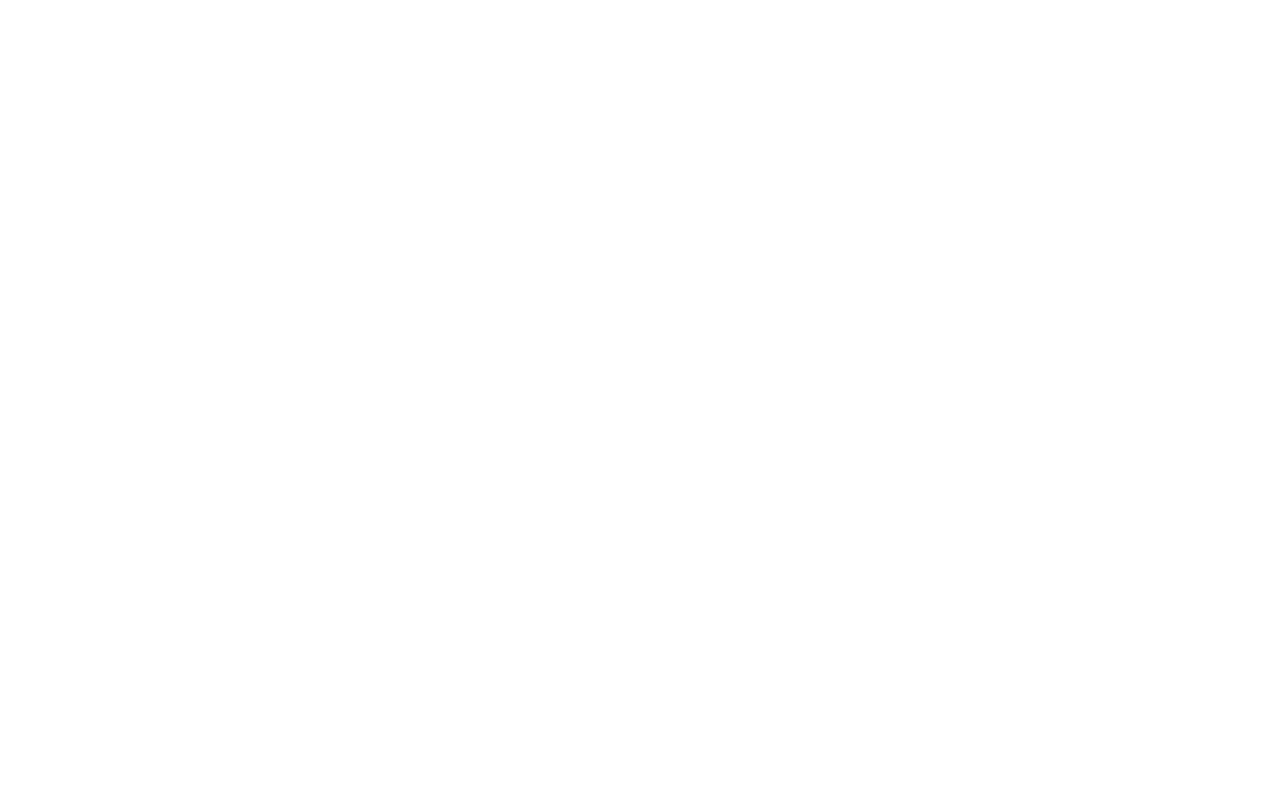
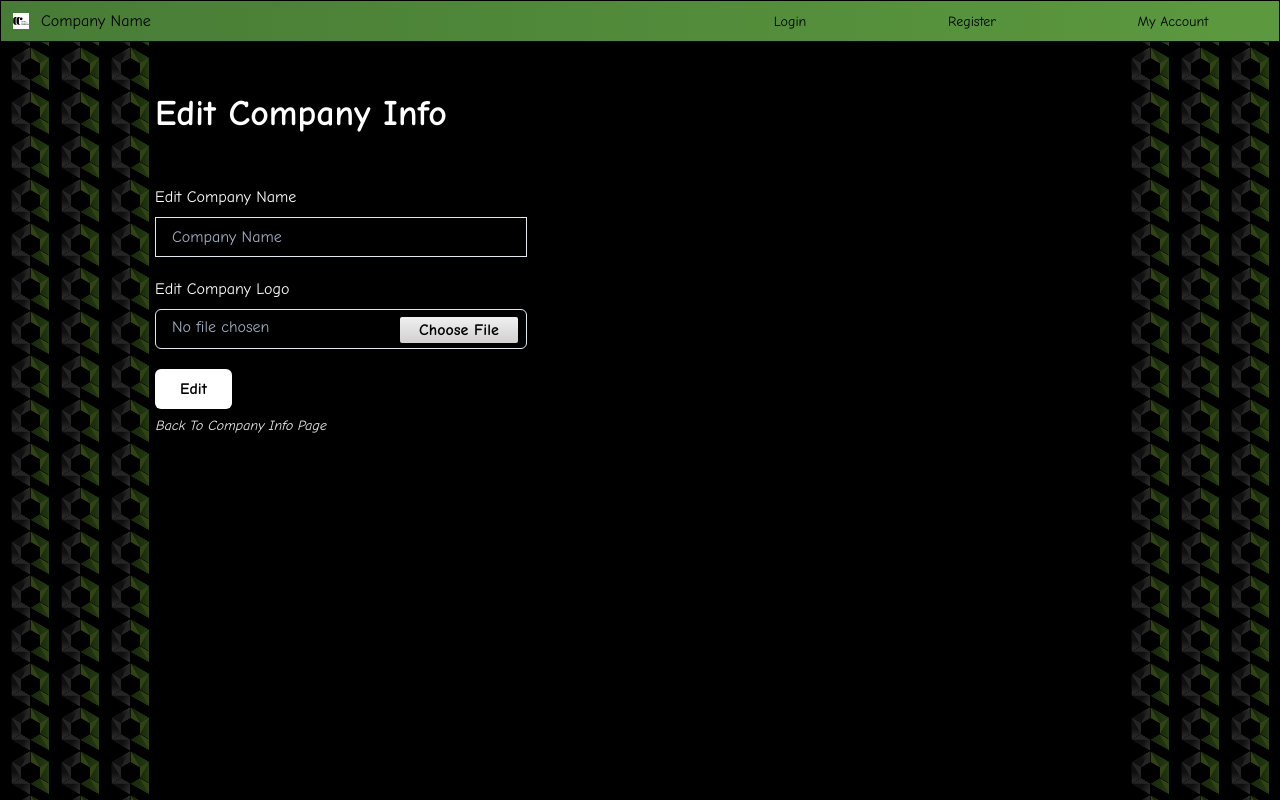
Before and after one commit to RobertBognar/hr-app, a React (Create React App) app: page /editcompanyinfo in a window 1280 px wide. Before the commit this address had no page. Built offline with nearby package versions, Linux system fonts and the light colour scheme.

Commit message:
working on functionality

```diff
--- a/src/App.js
+++ b/src/App.js
@@ -15,6 +15,7 @@ import GuestLayout from './components/Layout/GuestLayout';
 import AuthLayout from './components/Layout/AuthLayout';
 import Page from './components/pages/Page';
 import CompanyInfoPage from './components/company-info-page/CompanyInfoPage';
+import EditCompanyInfoPage from './components/company-info-page/EditCompanyInfoPage';
 
 function App() {
     return (
@@ -74,6 +75,16 @@ function App() {
                                     />
                                 }
                             />
+                            {/* Send To Protected Routes & Change To Auth Layout */}
+                            <Route
+                                path="/editcompanyinfo"
+                                element={
+                                    <Page
+                                        Layout={GuestLayout}
+                                        Component={EditCompanyInfoPage}
+                                    />
+                                }
+                            />
                         </Route>
                         <Route element={<ProtectedRoute />}>
                             <Route
--- a/src/components/Navbar/SideNavTabs.js
+++ b/src/components/Navbar/SideNavTabs.js
@@ -47,7 +47,12 @@ const SideNavTabs = () => {
                 </MenuItem>
                 <MenuItem backgroundColor={'whiteAlpha.600'}>
                     <ChevronRightIcon />
-                    <Text paddingLeft={3}>Company Info</Text>
+                    <Text
+                        onClick={() => navigate('/companyinfopage')}
+                        paddingLeft={3}
+                    >
+                        Company Info
+                    </Text>
                 </MenuItem>
                 <MenuItem
                     onClick={() => navigate('/profile')}
--- a/src/components/company-info-page/CompanyInfoPage.js
+++ b/src/components/company-info-page/CompanyInfoPage.js
@@ -1,4 +1,5 @@
 import React, { useState } from 'react';
+import { useNavigate } from 'react-router-dom';
 import {
     Heading,
     Text,
@@ -10,9 +11,10 @@ import {
 } from '@chakra-ui/react';
 import { useForm } from 'react-hook-form';
 import './CompanyInfoPage.css';
-import addCompanyInfoService from '../../services/CompanyInfoService';
+import companyInfoService from '../../services/CompanyInfoService';
 
 const CompanyInfoPage = () => {
+    let navigate = useNavigate();
     const [logoMessageFormat, setLogoMessageFormat] = useState('');
     const [companyName, setCompanyName] = useState('');
     const [logo, setLogo] = useState('');
@@ -24,8 +26,25 @@ const CompanyInfoPage = () => {
     } = useForm();
 
     const onSubmit = (data) => {
-        console.log(data);
-        addCompanyInfoService.addCompanyInfo(companyName, logo);
+        companyInfoService.addCompanyInfo(companyName, logo);
+
+        // axios
+        //     .post(
+        //         'https://uteam-api-7nngy.ondigitalocean.app/api/companyinfo',
+        //         {
+        //             companyName: companyName,
+        //             logo: logo,
+        //         },
+        //     )
+        //     .then((response) => {
+        //         setCompanyName(response.data);
+        //         setLogo(response.data);
+        //         console.log(response);
+        //     })
+        //     .catch((error) => {
+        //         console.log('Error is here: ' + error.message);
+        //     });
+
         console.log(companyName, logo);
         setCompanyName('');
         setLogo('');
@@ -121,6 +140,18 @@ const CompanyInfoPage = () => {
                     Save
                 </Button>
             </form>
+            <Flex>
+                <Button
+                    colorScheme="white"
+                    color="black"
+                    bg="white"
+                    p="5px 25px"
+                    mt="20px"
+                    onClick={() => navigate('/editcompanyinfo')}
+                >
+                    Edit
+                </Button>
+            </Flex>
         </Flex>
     );
 };
--- /dev/null
+++ b/src/components/company-info-page/EditCompanyInfoPage.js
@@ -0,0 +1,131 @@
+import React, { useState } from 'react';
+import { useNavigate } from 'react-router-dom';
+import {
+    Heading,
+    Text,
+    Flex,
+    Input,
+    FormControl,
+    FormLabel,
+    Button,
+} from '@chakra-ui/react';
+import { useForm } from 'react-hook-form';
+import './CompanyInfoPage.css';
+import companyInfoService from '../../services/CompanyInfoService';
+
+const EditCompanyInfoPage = () => {
+    let navigate = useNavigate();
+    const [logoMessageFormat, setLogoMessageFormat] = useState('');
+    const [companyName, setCompanyName] = useState('');
+    const [logo, setLogo] = useState('');
+
+    const {
+        register,
+        handleSubmit,
+        formState: { errors },
+    } = useForm();
+
+    //Get Company Info Add And Connect
+
+    return (
+        <Flex
+            pl={['55px', '55px', '155px']}
+            direction="column"
+            className="bgBlack"
+            minH="calc(100vh - 42px)"
+        >
+            <Heading py="50px" color="white">
+                Edit Company Info
+            </Heading>
+
+            <FormControl
+                width={['100%', '372px', '372px']}
+                maxWidth="calc(100% - 50px)"
+            >
+                <FormLabel htmlFor="companyName" color="white">
+                    Edit Company Name
+                </FormLabel>
+                <Input
+                    id="companyName"
+                    type="text"
+                    value={companyName}
+                    {...register('companyName', {
+                        required: true,
+                        validate: (value) => {
+                            return !!value.trim();
+                        },
+                    })}
+                    borderRadius="none"
+                    placeholder="Company Name"
+                    color="white"
+                    onChange={(e) => setCompanyName(e.target.value)}
+                />
+            </FormControl>
+            {errors.companyName && (
+                <Text color="red">Company Name is required!</Text>
+            )}
+            <FormControl
+                width={['100%', '372px', '372px']}
+                maxWidth="calc(100% - 50px)"
+                mt="20px"
+            >
+                <FormLabel htmlFor="companyLogo" color="white">
+                    Edit Company Logo
+                </FormLabel>
+                <Input
+                    id="companyLogo"
+                    type="file"
+                    value={logo}
+                    fontSize={['14px', '16px', '16px', '16px']}
+                    {...register('companyLogo', {
+                        required: 'Company Logo file is required!',
+                        validate: (value) => {
+                            if (
+                                value[0].type === 'image/jpeg' ||
+                                value[0].type === 'image/svg+xml' ||
+                                value[0].type === 'image/png'
+                            ) {
+                                setLogoMessageFormat('');
+                                return value;
+                            } else {
+                                setLogoMessageFormat(
+                                    'Company Logo file must be in jpeg, png or svg format!',
+                                );
+                                return (value = '');
+                            }
+                        },
+                    })}
+                    onChange={(e) => setLogo(e.target.value)}
+                />
+            </FormControl>
+            {errors.companyLogo && (
+                <Text color="red">{errors.companyLogo.message} </Text>
+            )}
+            {logoMessageFormat && <Text color="red">{logoMessageFormat} </Text>}
+            <Flex>
+                <Button
+                    colorScheme="white"
+                    color="black"
+                    bg="white"
+                    p="5px 25px"
+                    mt="20px"
+                    onClick={() => navigate('/editcompanyinfo')}
+                >
+                    Edit
+                </Button>
+            </Flex>
+            <Text
+                color="whiteAlpha.900"
+                pt="6px"
+                fontSize="14px"
+                as="i"
+                cursor="pointer"
+                onClick={() => navigate('/companyinfopage')}
+            >
+                Back To Company Info Page
+            </Text>
+        </Flex>
+    );
+};
+
+export default EditCompanyInfoPage;
--- a/src/services/CompanyInfoService.js
+++ b/src/services/CompanyInfoService.js
@@ -1,6 +1,6 @@
 import http from './HttpService';
 
-const addCompanyInfoService = {
+const companyInfoService = {
     addCompanyInfo: async function (companyName, logo) {
         const data = {
             companyName: companyName,
@@ -17,4 +17,4 @@ const addCompanyInfoService = {
     },
 };
 
-export default addCompanyInfoService;
+export default companyInfoService;
```
